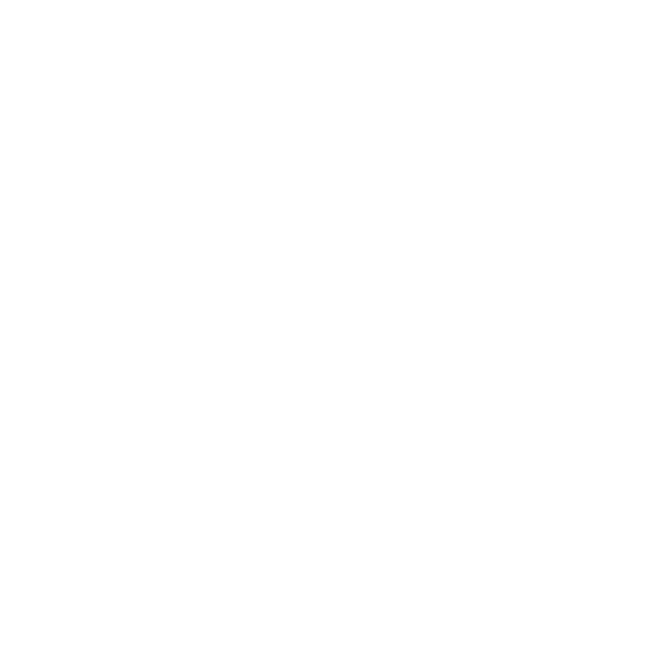
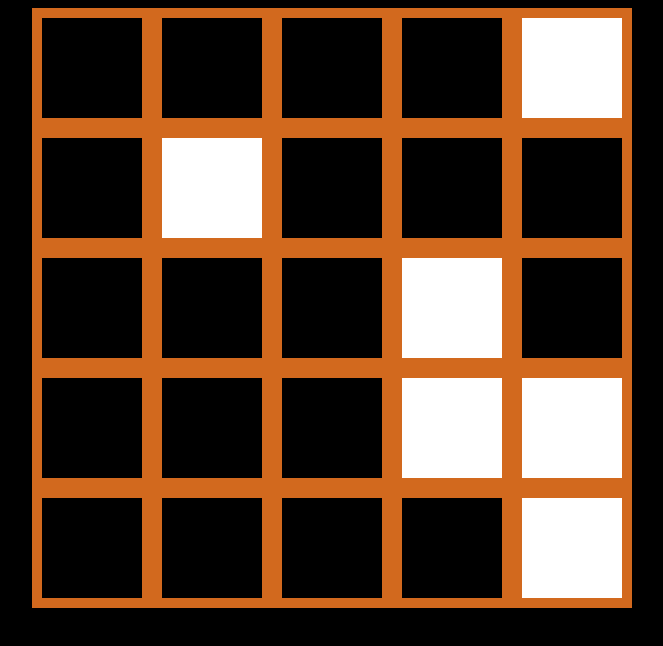
Before and after one commit to ZiKT1229/lightOut, a plain HTML site: page index.html in a window 1280 px wide. Shown: the whole page, without its empty margins (308-971 px from the left). Drawn offline with Linux system fonts and the light colour scheme.

Commit message:
light out version1.0

```diff
--- a/index.html
+++ b/index.html
@@ -9,7 +9,33 @@
   <link rel="icon" href="images/icon.png">
 </head>
 <body>
-
+  <div class="wrapper">
+    <div class="room"></div>
+    <div class="room"></div>
+    <div class="room"></div>
+    <div class="room"></div>
+    <div class="room"></div>
+    <div class="room"></div>
+    <div class="room"></div>
+    <div class="room"></div>
+    <div class="room"></div>
+    <div class="room"></div>
+    <div class="room"></div>
+    <div class="room"></div>
+    <div class="room"></div>
+    <div class="room"></div>
+    <div class="room"></div>
+    <div class="room"></div>
+    <div class="room"></div>
+    <div class="room"></div>
+    <div class="room"></div>
+    <div class="room"></div>
+    <div class="room"></div>
+    <div class="room"></div>
+    <div class="room"></div>
+    <div class="room"></div>
+    <div class="room"></div>
+  </div>
   <script src="./script.js"></script>
 </body>
 </html>
--- a/script.js
+++ b/script.js
@@ -0,0 +1,61 @@
+const rooms = document.getElementsByClassName("room");
+
+function setGame(seed) {
+  for (let i = 0; i < rooms.length; i++) {
+    if (Math.floor(Math.random() * 100) + 1 <= seed) {
+      rooms[i].classList.add("light-on");
+    } else {
+      rooms[i].classList.add("light-out");
+    }
+  }
+}
+
+function lightOn(room) {
+  room.classList.remove("light-on");
+  room.classList.add("light-out");
+}
+
+function lightOut(room) {
+  room.classList.remove("light-out");
+  room.classList.add("light-on");
+}
+
+function checkLight(room) {
+  if (room.classList.contains("light-on") === true) {
+    return true;
+  } else if (room.classList.contains("light-out") === true) {
+    return false;
+  }
+  return false;
+}
+
+function switchLight(room) {
+  if (checkLight(room)) {
+    lightOn(room);
+  } else {
+    lightOut(room);
+  }
+}
+
+function around(index) {
+  if (index % 5 !== 0) {
+    switchLight(rooms[index - 1]);
+  }
+  if (index >= 5) {
+    switchLight(rooms[index - 5]);
+  }
+  if (index % 5 !== 4) {
+    switchLight(rooms[index + 1]);
+  }
+  if (index < 20) {
+    switchLight(rooms[index + 5]);
+  }
+}
+
+for (let i = 0; i < rooms.length; i++) {
+  rooms[i].addEventListener('click', function() {
+    switchLight(rooms[i]);
+    around(i);
+  });
+}
+setGame(25);
--- a/style.css
+++ b/style.css
@@ -0,0 +1,40 @@
+body {
+  background: black;
+}
+
+.wrapper {
+  margin: auto;
+  width: 600px;
+  height: 600px;
+  background: chocolate;
+  display: grid;
+  grid-template-rows: 1fr 1fr 1fr 1fr 1fr;
+  grid-template-columns: 1fr 1fr 1fr 1fr 1fr;
+}
+
+.room {
+  margin: auto;
+  width: 100px;
+  height: 100px;
+  background: gray;
+}
+
+.light-on {
+  background: white;
+}
+
+.light-on:hover {
+  background: url(./images/on.png) white;
+  background-size: 100%;
+  cursor: pointer;
+}
+
+.light-out {
+  background: black;
+}
+
+.light-out:hover {
+  background: url(./images/off.png) black;
+  background-size: 100%;
+  cursor: pointer;
+}
```
